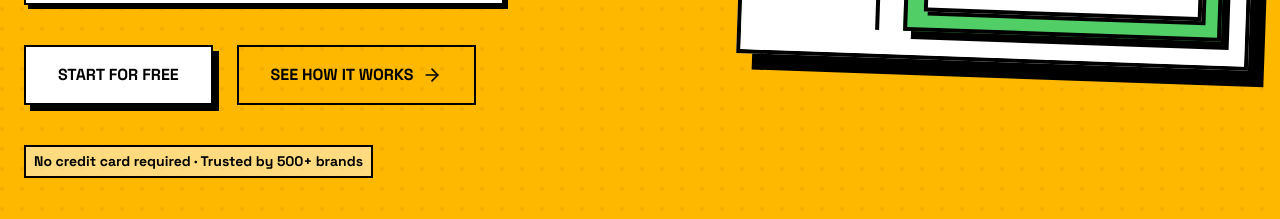
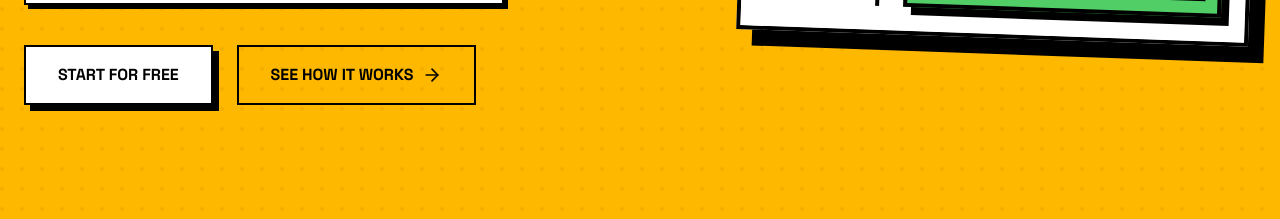
Before and after one commit to Asenra-Org/Carouseln, an Astro site: page / in a window 1280 px wide. Shown: the part 733-952 px from the top of the page. Built offline with nearby package versions, Linux system fonts and the light colour scheme; Astro itself is replaced by a stand-in of ours; no server answers; a web font is replaced by a local one.

```diff
--- a/src/pages/index.astro
+++ b/src/pages/index.astro
@@ -50,10 +50,6 @@
             See how it works <ArrowRight size={20} class="ml-2" />
           </a>
         </div>
-
-        <p class="text-[14px] font-bold text-black bg-white/50 px-2 py-1 border-2 border-black inline-block mt-4">
-          No credit card required  ·  Trusted by 500+ brands
-        </p>
       </div>
 
       {/* Hero Visual Mockup */}
```
